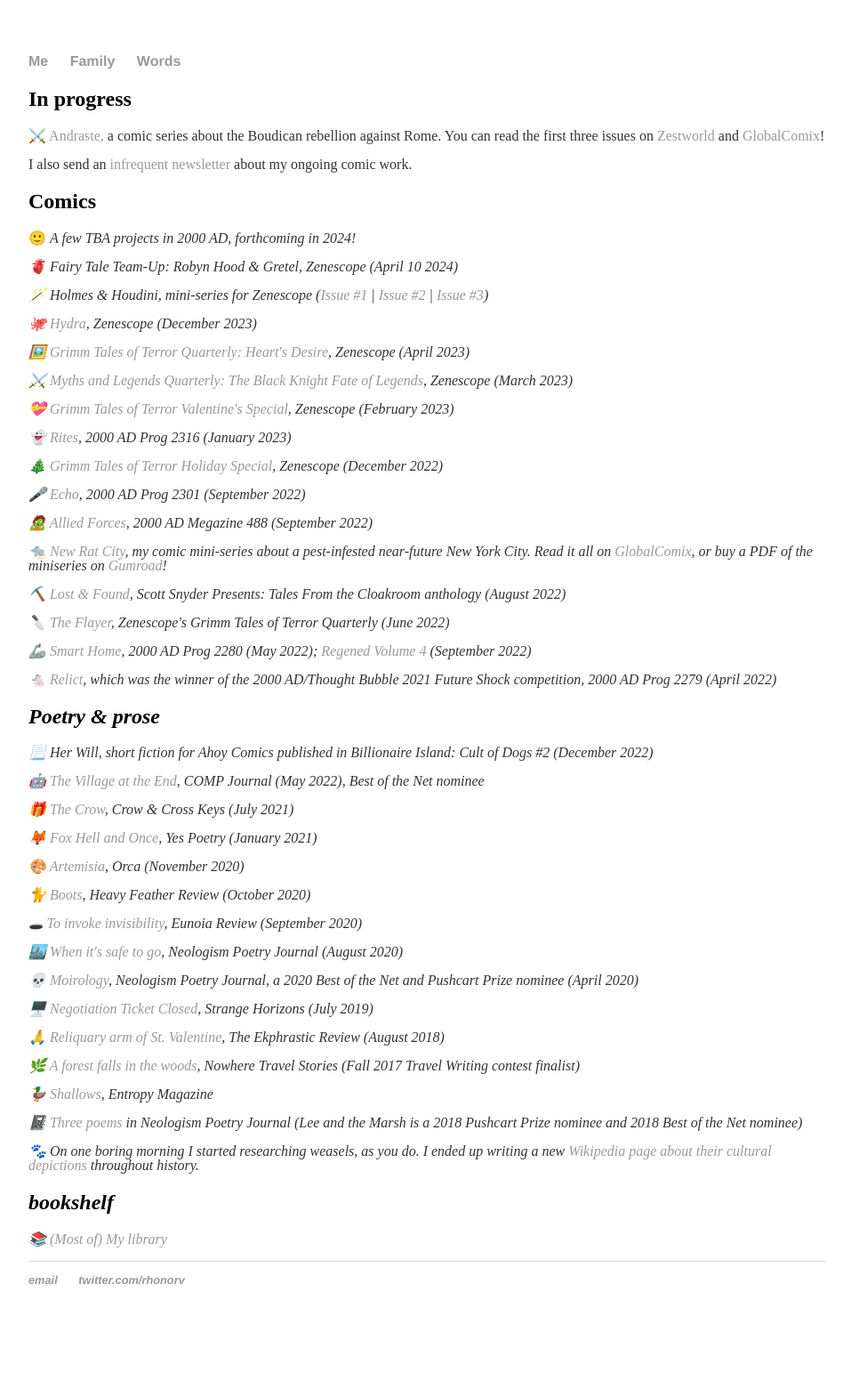
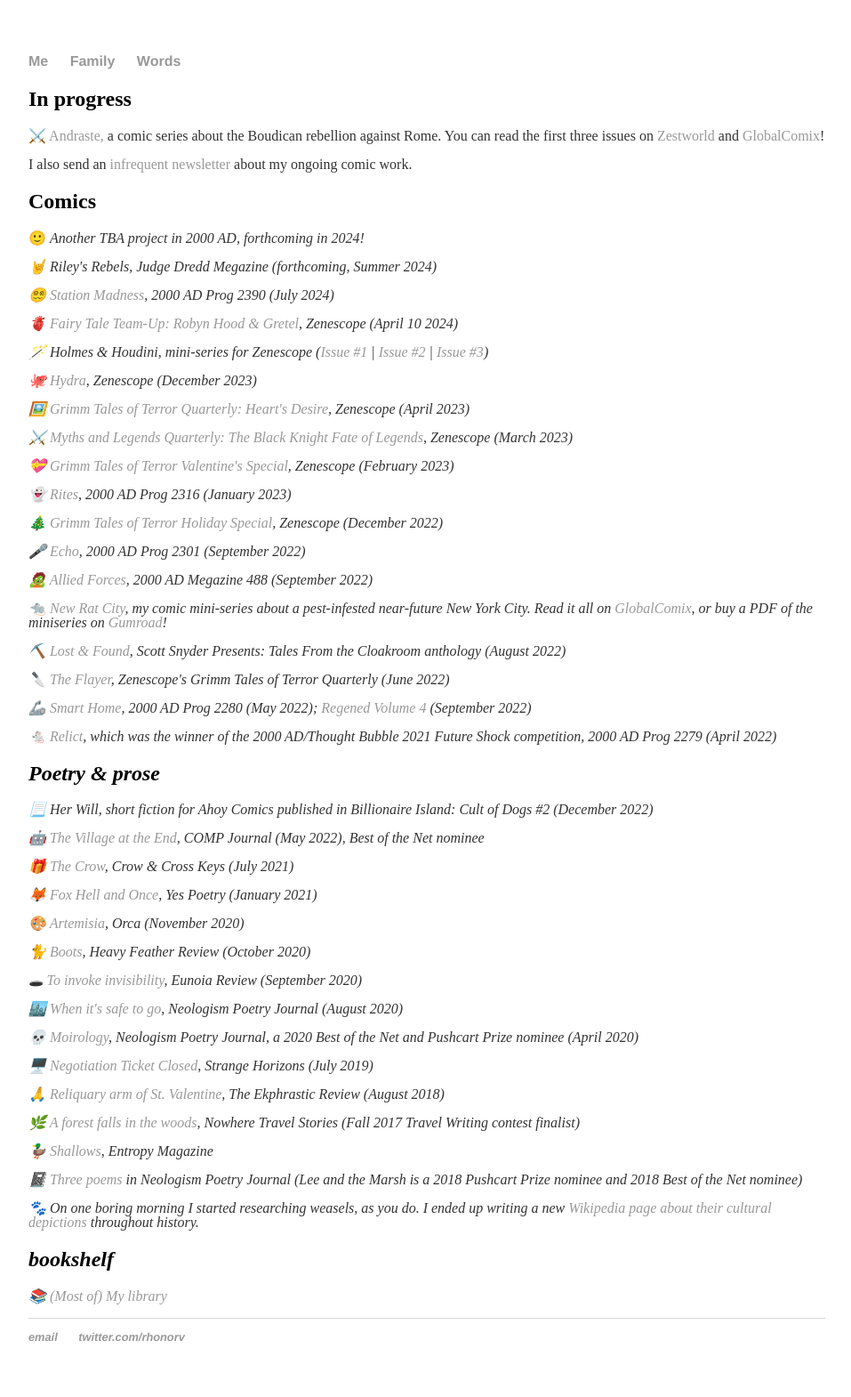
Before and after one commit to rhonorv/rhonorv.github.io, a Jekyll site: the page words/index.html, which Jekyll copies as it is, in a window 1280 px wide. Shown: the whole page at 89% size, without its empty margins (160-1117 px from the left). Built offline with Jekyll 4.4.1, drawn with Linux system fonts in a browser that asks for light colours; before the commit the page ends 1506 px from its top, so only the background shows below that.

Commit message:
Update index.html

```diff
--- a/words/index.html
+++ b/words/index.html
@@ -23,7 +23,6 @@
       		<p><span aria-hidden="true">⚔️ </span><a href="https://www.andrastecomic.com">Andraste,</a> a comic series about the Boudican rebellion against Rome. You can read the first three issues on <a href="https://www.zestworld.com/rhonorv/andraste/call-it-peace">Zestworld</a> and <a href="https://globalcomix.com/c/andraste?lang=en">GlobalComix</a>! </p>
 
 		<p> I also send an <a href="https://honorvincent.substack.com/">infrequent newsletter</a> about my ongoing comic work.</p>
-
 	</div>
 </div>
 
@@ -31,9 +30,13 @@
 
 	<div class="words">
 	<h2>Comics</h2>
-		<p><span aria-hidden="true">🙂 </span><em>A few TBA projects in 2000 AD, forthcoming in 2024!</p>
+		<p><span aria-hidden="true">🙂 </span><em>Another TBA project in 2000 AD, forthcoming in 2024!</p>
 
-		<p><span aria-hidden="true">🫀 </span><em>Fairy Tale Team-Up: Robyn Hood & Gretel</em>, Zenescope (April 10 2024)</p>
+		<p><span aria-hidden="true">🤘 </span><em><em>Riley's Rebels</em>, Judge Dredd Megazine (forthcoming, Summer 2024)</p>
+
+		<p><span aria-hidden="true">😵‍💫 </span><em><a href="https://shop.2000ad.com/catalogue/PRG2390P">Station Madness</a>, 2000 AD Prog 2390 (July 2024)</p>
+
+		<p><span aria-hidden="true">🫀 </span><em><a href="https://zenescope.com/products/fairy-tale-team-up-robyn-hood-gretel">Fairy Tale Team-Up: Robyn Hood & Gretel</a></em>, Zenescope (April 10 2024)</p>
 
 		<p><span aria-hidden="true">🪄 </span><em>Holmes & Houdini</em>, mini-series for Zenescope (<a href="https://zenescope.com/products/coming-in-2024-holmes-houdini-1">Issue #1</a> | <a href="https://zenescope.com/products/holmes-houdini-2-of-3">Issue #2</a> |  <a href="https://zenescope.com/products/holmes-houdini-3-of-3">Issue #3</a>) </p>
 
```
